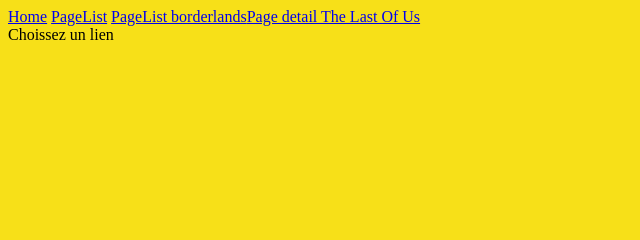
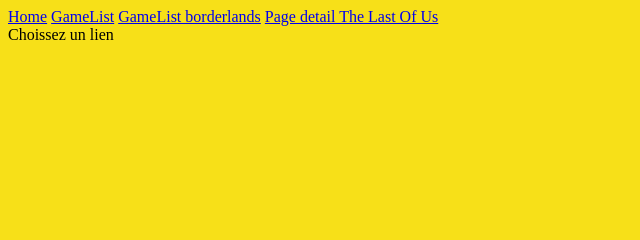
Before and after one commit to OnyJ/next-05_game_viewer, a website built with webpack: page index.html in a window 1280 px wide. Shown: the top 240 px of the page, 0-640 px from the left. Built offline with nearby package versions, Linux system fonts and the light colour scheme.

Commit message:
rectify spelling error

```diff
--- a/index.html
+++ b/index.html
@@ -1,15 +1,16 @@
 <!DOCTYPE html>
 <html>
   <head>
+    <meta charset="utf-8" />
     <title>Mirage | Find Every Games</title>
     <link rel="stylesheet" href="dist/bundle.css" />
   </head>
 
   <body>
     <a href="#">Home</a>
-    <a href="#pagelist">PageList</a>
-    <a href="#pagelist/borderlands">PageList borderlands</a
-    ><a href="#pagedetail/thelastofus">Page detail The Last Of Us</a>
+    <a href="#gamelist">GameList</a>
+    <a href="#gamelist/borderlands">GameList borderlands</a>
+    <a href="#gamedetail/thelastofus">Page detail The Last Of Us</a>
 
     <section id="pageContent">Choissez un lien</section>
     <script src="dist/bundle.js"></script>
```
